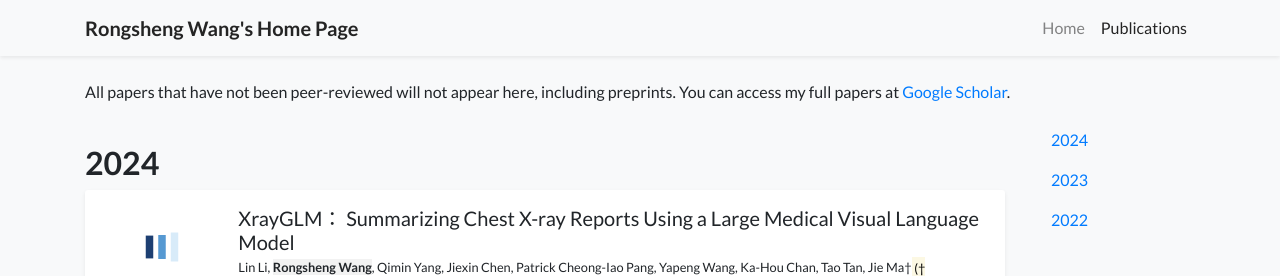
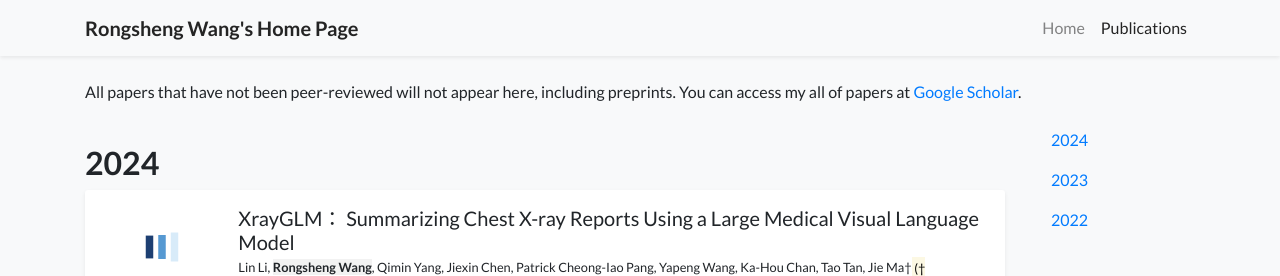
Before and after one commit to WangRongsheng/WangRongsheng.github.io, a Jekyll site: the page built from publications.html, in a window 1280 px wide and 900 px high. Shown: the top 276 px of the window. Built offline with Jekyll 4.4.1, drawn with Linux system fonts in a browser that asks for light colours; a style sheet for code colours, icons or effects is not loaded.

Commit message:
Update publications.html

```diff
--- a/publications.html
+++ b/publications.html
@@ -8,7 +8,7 @@ body_attr: >-
 
 <blockquote cite="https://scholar.google.com/citations?user=SSaBaioAAAAJ">
   <p>
-    All papers that have not been peer-reviewed will not appear here, including preprints. You can access my full papers at <a href="https://scholar.google.com/citations?user=SSaBaioAAAAJ">Google Scholar</a>.
+    All papers that have not been peer-reviewed will not appear here, including preprints. You can access my all of papers at <a href="https://scholar.google.com/citations?user=SSaBaioAAAAJ">Google Scholar</a>.
   </p>
 </blockquote>
 
```
